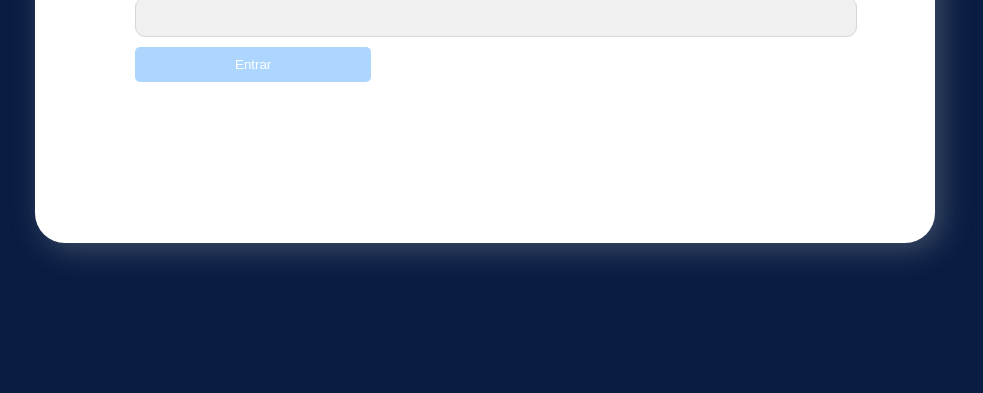
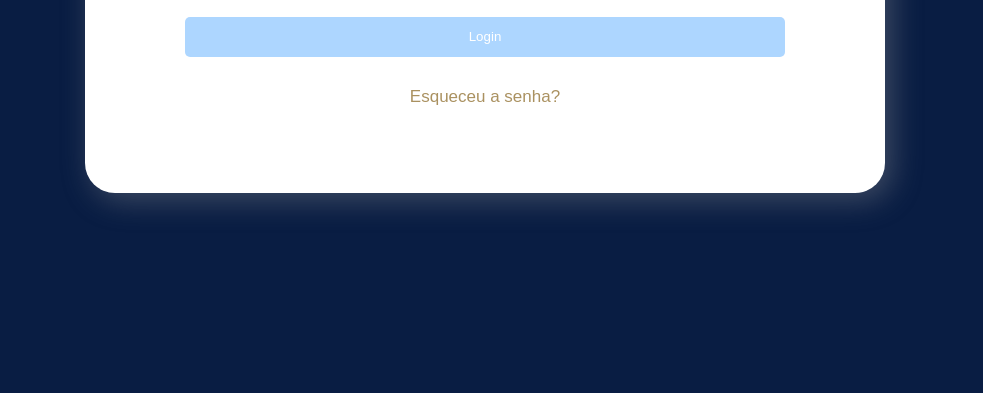
Before and after one commit to Diegox7/TDS_DS_2023, a plain HTML site: page aula_3/login/login.html in a window 1280 px wide. Shown: the part 407-800 px from the top of the page, without its empty margins (155-1138 px from the left). Drawn offline with Linux system fonts and the light colour scheme.

Commit message:
Aula do dia 17-08-2023

```diff
--- a/aula_3/login/login.css
+++ b/aula_3/login/login.css
@@ -1,12 +1,11 @@
 body{
   font-family: Arial, sans-serif;
-  margin: 0;
-  padding: 0;
+  margin: 100px;
   display: flex;
+  background-color: #091d43;
+  align-content: center;
   justify-content: center;
-  align-items: center;
-  min-height: 100vh;
-  background-color: #091d43;
+
 }
 
 .card {
@@ -15,8 +14,18 @@ body{
   border-radius: 30px;
   padding: 100px;
   box-shadow: 7px 7px 30px rgba(157, 157, 157, 0.36);
-  width: 700px;
+  width: 600px;
   height: 300px;
+}
+
+.card h2{
+  text-align: center;
+}
+
+.card-content-area{
+  align-items: center;
+  width: 100%;
+
 }
 
 .card-content input{
@@ -29,12 +38,31 @@ body{
   font-size: medium;
 }
 
-.card-footer button{
+.card-footer{
+  display: flex;
+  flex-direction: column;
+  align-items: center;
+}
+
+.card-footer .submit{
+  width: 100%;
   background-color: #add6ff;
   color: #ffffff;
-  padding: 10px 100px;
+  height: 40px;
   border: none;
   border-radius: 5px;
   cursor: pointer;
   border-right: 50px;
+  text-transform: capitalize;
+  margin: 20px;
 }
+
+.card-footer a{
+  color: #957639;
+  text-align: center;
+  border-top: 15px;
+  text-decoration: none;
+  font-size: 17px;
+  opacity: 0.8;
+  margin: 10px;
+}
--- a/aula_3/login/login.html
+++ b/aula_3/login/login.html
@@ -24,7 +24,8 @@
                 </div>
 
             <div class="card-footer">
-                <button type="submit">Entrar</button>
+                <input type="submit" value="login" class="submit">
+                <a href="#">Esqueceu a senha?</a>
             </div>
 
 
```
